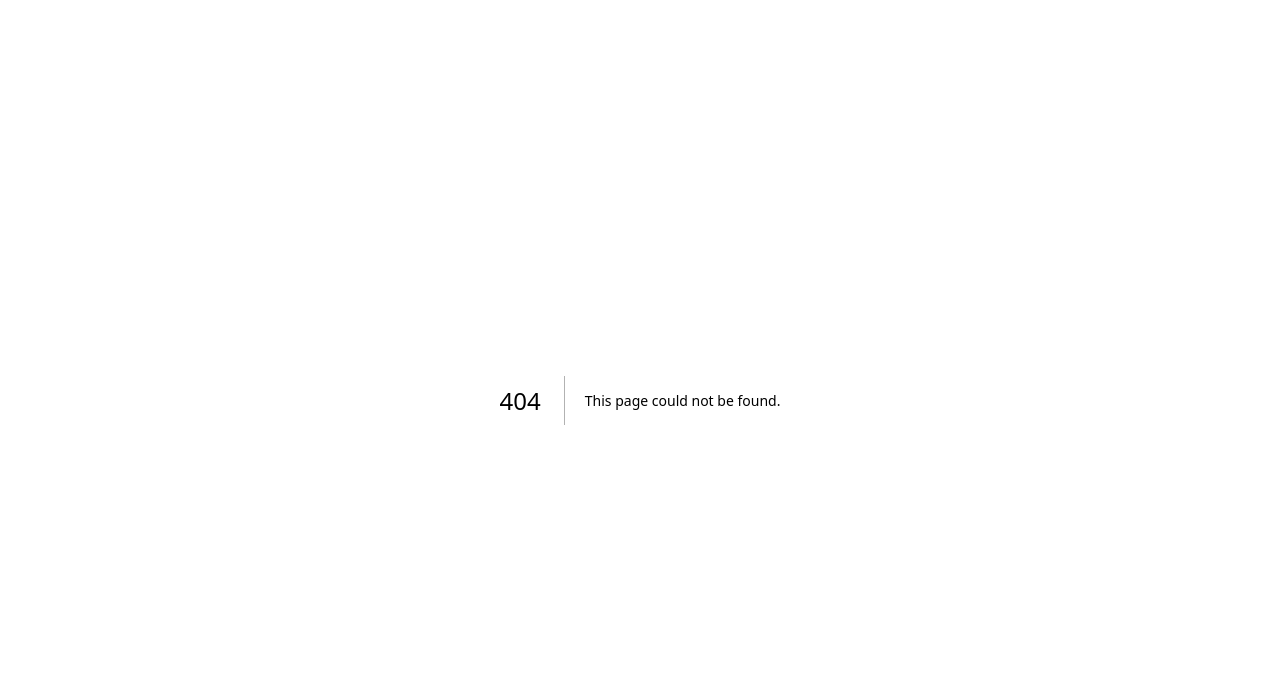
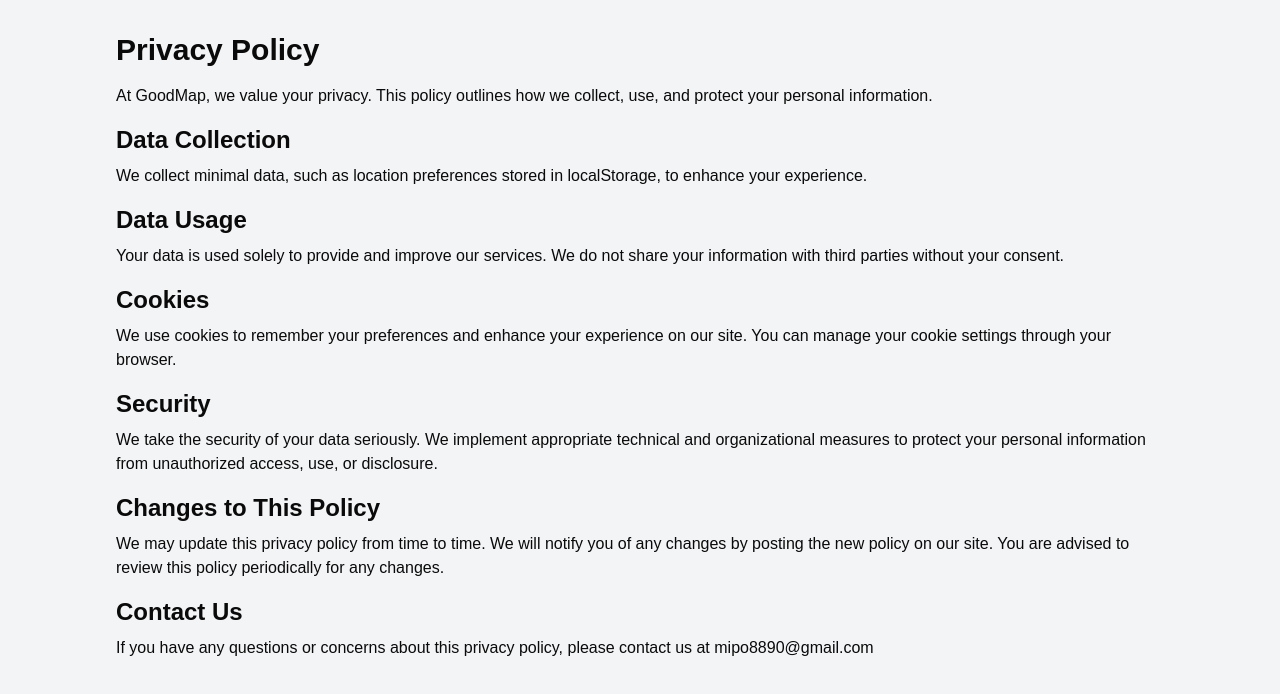
Before and after one commit to FirstBright/goodmap, a Next.js app: page /privacy-policy in a window 1280 px wide. Before the commit this address had no page. Shown: the top 694 px of the page. Built offline with nearby package versions, Linux system fonts and the light colour scheme.

Commit message:
add privacy

```diff
--- /dev/null
+++ b/pages/privacy-policy.tsx
@@ -0,0 +1,44 @@
+import Head from "next/head";
+
+export default function PrivacyPolicy() {
+    return (
+        <>
+            <Head>
+                <title>Privacy Policy - GoodMap</title>
+                <meta name="description" content="Read GoodMap's privacy policy to understand how we handle your data." />
+            </Head>
+            <main className="min-h-screen bg-gray-100 py-8">
+                <section className="w-full max-w-[1080px] mx-auto px-4">
+                    <h1 className="text-3xl font-bold mb-4">Privacy Policy</h1>
+                    <p className="mb-4">
+                        At GoodMap, we value your privacy. This policy outlines how we collect, use, and protect your personal information.
+                    </p>
+                    <h2 className="text-2xl font-semibold mb-2">Data Collection</h2>
+                    <p className="mb-4">
+                        We collect minimal data, such as location preferences stored in localStorage, to enhance your experience.
+                    </p>
+                    <h2 className="text-2xl font-semibold mb-2">Data Usage</h2>
+                    <p className="mb-4">
+                        Your data is used solely to provide and improve our services. We do not share your information with third parties without your consent.
+                    </p>
+                    <h2 className="text-2xl font-semibold mb-2">Cookies</h2>
+                    <p className="mb-4">
+                        We use cookies to remember your preferences and enhance your experience on our site. You can manage your cookie settings through your browser.
+                    </p>
+                    <h2 className="text-2xl font-semibold mb-2">Security</h2>
+                    <p className="mb-4">
+                        We take the security of your data seriously. We implement appropriate technical and organizational measures to protect your personal information from unauthorized access, use, or disclosure.
+                    </p>
+                    <h2 className="text-2xl font-semibold mb-2">Changes to This Policy</h2>
+                    <p className="mb-4">
+                        We may update this privacy policy from time to time. We will notify you of any changes by posting the new policy on our site. You are advised to review this policy periodically for any changes.
+                    </p>
+                    <h2 className="text-2xl font-semibold mb-2">Contact Us</h2>
+                    <p className="mb-4">
+                        If you have any questions or concerns about this privacy policy, please contact us at mipo8890@gmail.com
+                    </p>
+                </section>
+            </main>
+        </>
+    );
+}
```
